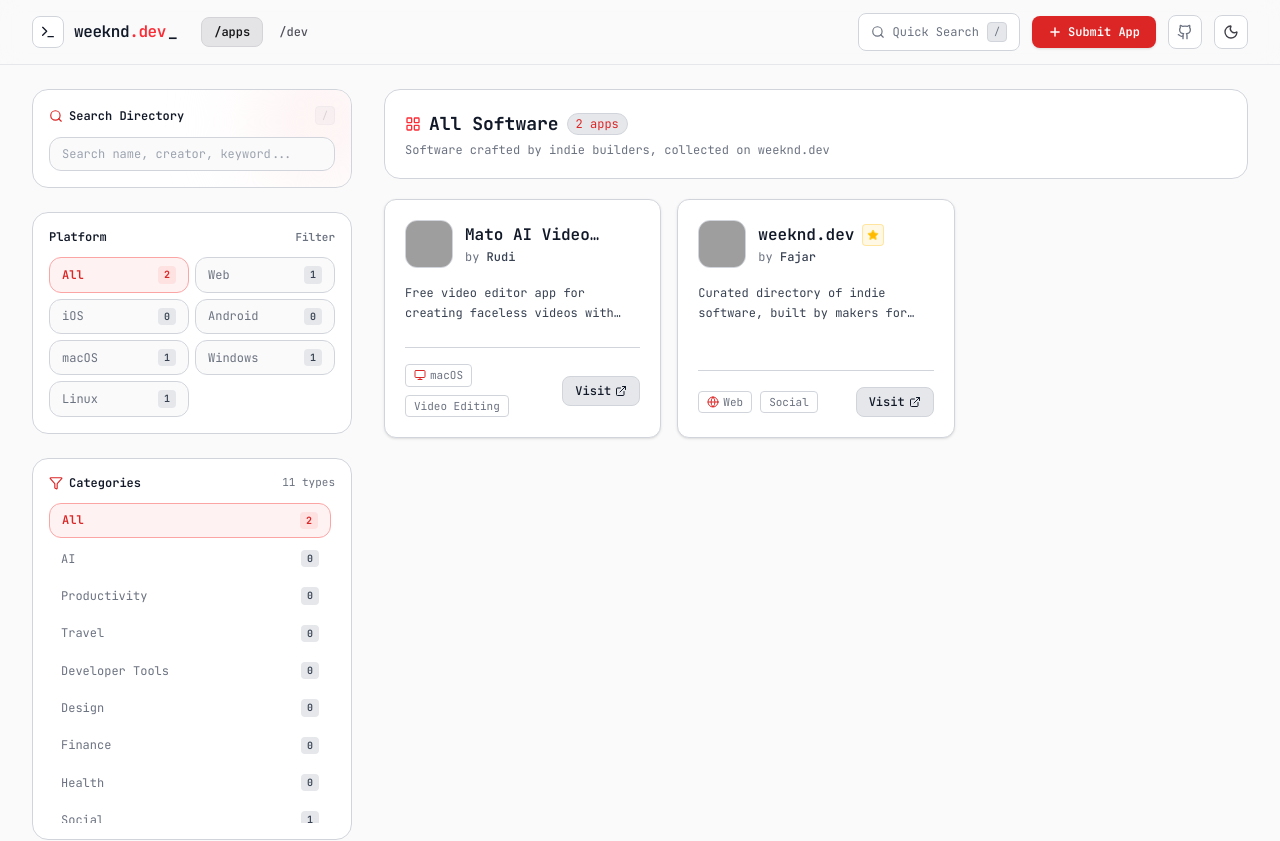
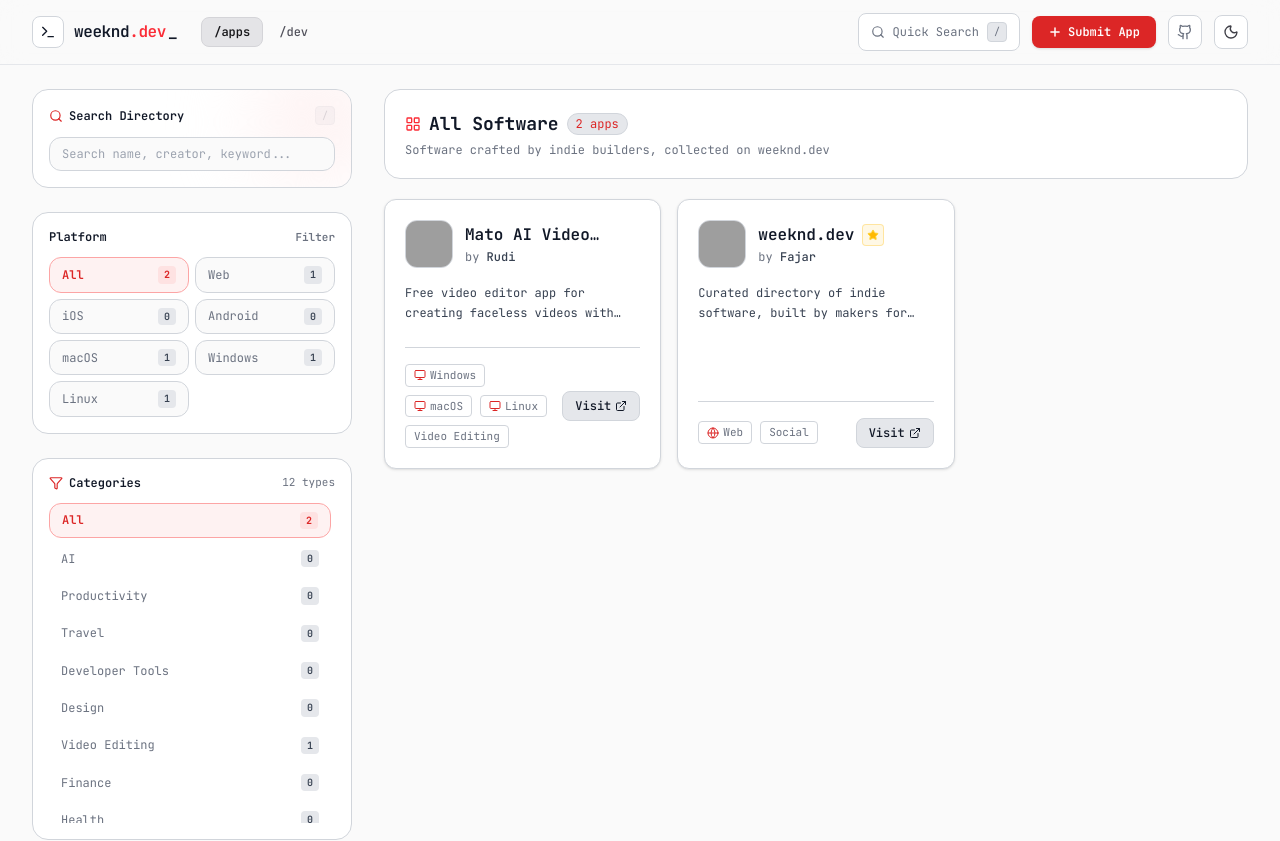
Before and after one commit to muhfajar/weeknd, a React (Vite) app: page / in a window 1280 px wide. Shown: the top 841 px of the page. Built offline with nearby package versions, Linux system fonts and the light colour scheme; grey boxes are pictures that could not be loaded.

Commit message:
Refactor platform handling by adding `parsePlatforms` and `formatPlatformLabel` utilities, update platform-specific components and filtering logic

```diff
--- a/src/components/AppCard.tsx
+++ b/src/components/AppCard.tsx
@@ -1,6 +1,7 @@
 import React, {useState} from 'react';
-import {ExternalLink, Star, Smartphone, Globe, Monitor, ShieldCheck} from 'lucide-react';
+import {ExternalLink, Star, Smartphone, Globe, Monitor} from 'lucide-react';
 import {AppItem} from '../types/app';
+import {parsePlatforms, formatPlatformLabel} from '../lib/apps';
 
 interface AppCardProps {
     app: AppItem;
@@ -11,10 +12,13 @@
 export const AppCard: React.FC<AppCardProps> = ({app, onClick, onVisit}) => {
     const [imageError, setImageError] = useState(false);
 
-    // Platform icon helper
-    const renderPlatformBadge = () => {
-        const p = app.platform.toLowerCase();
-        let label = app.platform;
+    // Platform badges helper
+    const renderPlatformBadges = () => {
+        const platforms = parsePlatforms(app.platform);
+
+        return platforms.map((platToken) => {
+            const p = platToken.toLowerCase();
+            let label = formatPlatformLabel(platToken);
             let Icon = Globe;
 
             if (p === 'macos' || p === 'mac' || p.includes('mac')) {
@@ -45,11 +49,13 @@
 
             return (
                 <span
+                    key={platToken}
                     className="inline-flex items-center gap-1 px-2 py-0.5 rounded text-[11px] font-mono bg-[#141414] border border-[#262626] text-[#888888]">
                     <Icon className="w-3 h-3 text-red-400"/>
                     {label}
                 </span>
             );
+        });
     };
 
     return (
@@ -109,7 +115,7 @@
             {/* Footer: Category & Platform + Visit Button */}
             <div className="mt-6 pt-4 border-t border-[#262626] flex items-center justify-between gap-2">
                 <div className="flex items-center gap-2 flex-wrap">
-                    {renderPlatformBadge()}
+                    {renderPlatformBadges()}
                     <span
                         className="px-2 py-0.5 rounded text-[11px] font-mono bg-[#141414] border border-[#262626] text-[#888888]">
             {app.category}
--- a/src/components/AppDetailModal.tsx
+++ b/src/components/AppDetailModal.tsx
@@ -15,6 +15,7 @@
 import {motion, AnimatePresence} from 'motion/react';
 import {AppItem} from '../types/app';
 import {MarkdownRenderer} from './MarkdownRenderer';
+import {parsePlatforms, formatPlatformLabel} from '../lib/apps';
 
 interface AppDetailModalProps {
     app: AppItem | null;
@@ -144,15 +145,17 @@
 
                                         {/* Category & Platform */}
                                         <div
-                                            className="flex items-center gap-2 mt-2.5 text-xs font-mono text-[#666666]">
+                                            className="flex items-center gap-2 mt-2.5 text-xs font-mono text-[#666666] flex-wrap">
                                             <span
                                                 className="px-2 py-0.5 rounded bg-[#1E1E1E] text-zinc-300 border border-[#333333]">
                                                 {app.category}
                                             </span>
-                                            <span
-                                                className="px-2 py-0.5 rounded bg-[#1E1E1E] text-red-400 border border-[#333333]">
-                                                {app.platform}
-                                            </span>
+                                            {parsePlatforms(app.platform).map((pToken) => (
+                                                <span key={pToken}
+                                                      className="px-2 py-0.5 rounded bg-[#1E1E1E] text-red-400 border border-[#333333]">
+                                                    {formatPlatformLabel(pToken)}
+                                                </span>
+                                            ))}
                                         </div>
 
                                         {/* Action Links directly under App Category */}
--- a/src/components/Directory.tsx
+++ b/src/components/Directory.tsx
@@ -11,7 +11,7 @@
     ChevronRight,
 } from 'lucide-react';
 import {AppItem, CategoryType, PlatformType, SortOption} from '../types/app';
-import {CATEGORIES, PLATFORMS, filterAndSortApps} from '../lib/apps';
+import {CATEGORIES, PLATFORMS, filterAndSortApps, parsePlatforms} from '../lib/apps';
 import {AppCard} from './AppCard';
 
 const ITEMS_PER_PAGE = 5;
@@ -103,7 +103,8 @@
     const getPlatformCount = (platformId: string) => {
         if (platformId === 'all') return apps.length;
         return apps.filter((a) => {
-            const p = a.platform.toLowerCase();
+            const appPlatforms = parsePlatforms(a.platform).map((p) => p.toLowerCase());
+            return appPlatforms.some((p) => {
                 if (platformId === 'macos' || platformId === 'mac') {
                     return p === 'macos' || p === 'mac' || p.includes('mac') || p.includes('desktop');
                 }
@@ -120,9 +121,10 @@
                     return p.includes('android') || p.includes('mobile') || !!a.android;
                 }
                 if (platformId === 'web') {
-                return p.includes('web') || p === '' || p === 'all';
+                    return p.includes('web') || p === 'all';
                 }
                 return p.includes(platformId);
+            });
         }).length;
     };
 
--- a/src/lib/apps.ts
+++ b/src/lib/apps.ts
@@ -87,6 +87,28 @@
     return isNaN(t) ? 0 : t;
 }
 
+export function parsePlatforms(platformStr?: string): string[] {
+    if (!platformStr) return ['web'];
+    const list = platformStr
+        .split(',')
+        .map((p) => p.trim())
+        .filter((p) => p.length > 0);
+    return list.length > 0 ? list : ['web'];
+}
+
+export function formatPlatformLabel(token: string): string {
+    const p = token.toLowerCase();
+    if (p === 'macos' || p === 'mac') return 'macOS';
+    if (p === 'windows' || p === 'win') return 'Windows';
+    if (p === 'linux') return 'Linux';
+    if (p === 'ios') return 'iOS';
+    if (p === 'android') return 'Android';
+    if (p === 'web') return 'Web';
+    if (p === 'mobile') return 'Mobile';
+    if (p === 'desktop') return 'Desktop';
+    return token.charAt(0).toUpperCase() + token.slice(1);
+}
+
 export function filterAndSortApps(
     apps: AppItem[],
     options: {
@@ -120,28 +142,31 @@
 
     // Platform filter
     if (platform && platform !== 'all') {
-        const p = platform.toLowerCase();
+        const filterPlat = platform.toLowerCase();
         result = result.filter((a) => {
-            const appPlat = a.platform.toLowerCase();
-            if (p === 'macos' || p === 'mac') {
+            const appPlatforms = parsePlatforms(a.platform).map((p) => p.toLowerCase());
+
+            return appPlatforms.some((appPlat) => {
+                if (filterPlat === 'macos' || filterPlat === 'mac') {
                     return appPlat === 'macos' || appPlat === 'mac' || appPlat.includes('mac') || appPlat.includes('desktop');
                 }
-            if (p === 'windows') {
+                if (filterPlat === 'windows') {
                     return appPlat === 'windows' || appPlat.includes('win') || appPlat.includes('desktop');
                 }
-            if (p === 'linux') {
+                if (filterPlat === 'linux') {
                     return appPlat === 'linux' || appPlat.includes('linux') || appPlat.includes('desktop');
                 }
-            if (p === 'ios') {
+                if (filterPlat === 'ios') {
                     return appPlat.includes('ios') || appPlat.includes('mobile') || !!a.ios;
                 }
-            if (p === 'android') {
+                if (filterPlat === 'android') {
                     return appPlat.includes('android') || appPlat.includes('mobile') || !!a.android;
                 }
-            if (p === 'web') {
-                return appPlat.includes('web') || appPlat === '' || appPlat === 'all';
+                if (filterPlat === 'web') {
+                    return appPlat.includes('web') || appPlat === 'all';
                 }
-            return appPlat.includes(p);
+                return appPlat.includes(filterPlat);
+            });
         });
     }
 
@@ -197,6 +222,7 @@
     'Travel',
     'Developer Tools',
     'Design',
+    'Video Editing',
     'Finance',
     'Health',
     'Social',
--- a/src/types/app.ts
+++ b/src/types/app.ts
@@ -7,6 +7,7 @@
     | 'Travel'
     | 'Developer Tools'
     | 'Design'
+    | 'Video Editing'
     | 'Finance'
     | 'Health'
     | 'Social'
```
Also changed, not shown: src/components/SubmitView.tsx (+79 -45 lines). Lines whose indentation alone changed are shown as unchanged.
